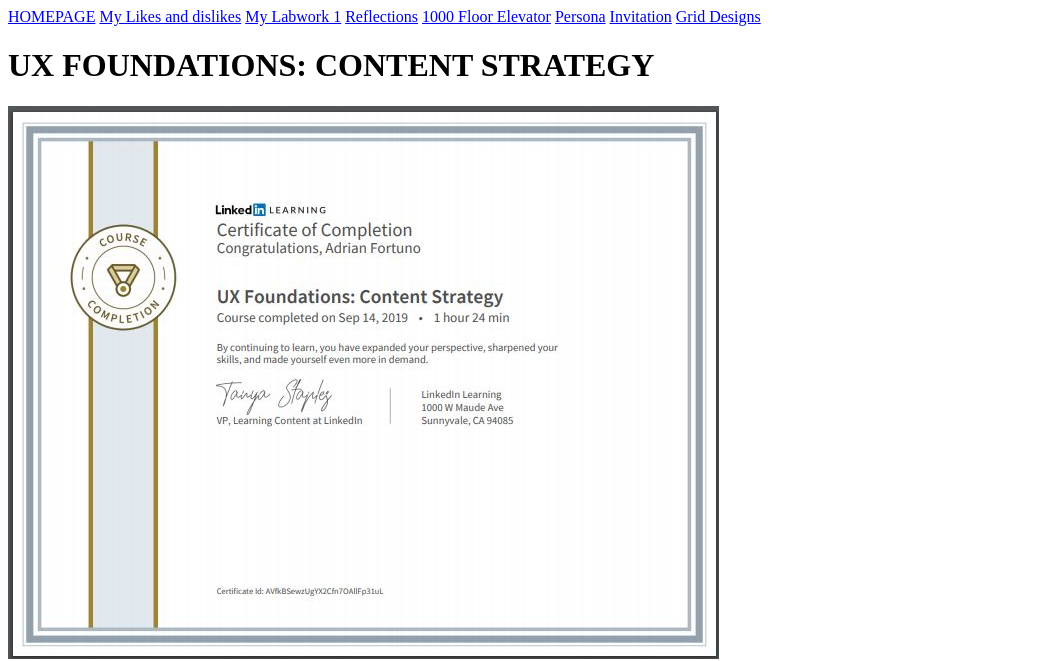
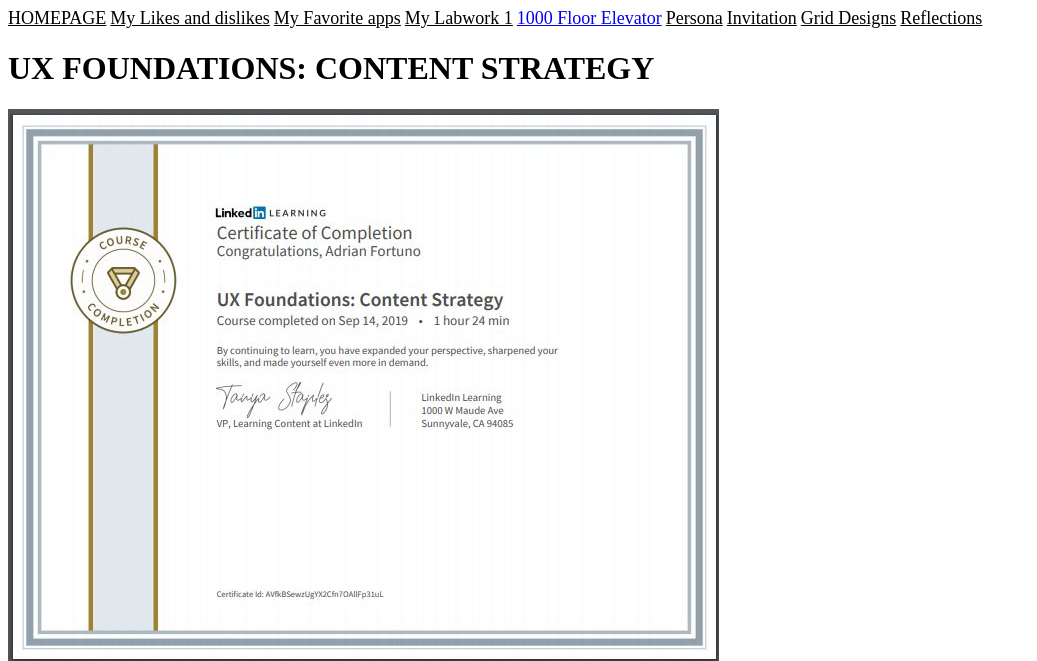
Before and after one commit to Xedris/Userdes1, a PHP site: page /UX-DESIGN-CERTIFICATES.php in a window 1280 px wide. Shown: the top 661 px of the page, without its empty margins (0-1037 px from the left). Run offline with PHP 8.4, Linux system fonts and the light colour scheme.

Commit message:
Update UX-DESIGN-CERTIFICATES.php

```diff
--- a/UX-DESIGN-CERTIFICATES.php
+++ b/UX-DESIGN-CERTIFICATES.php
@@ -2,14 +2,15 @@
 <html>
 <head>
 <title><b> UX CERTS </b> </title>
-<a href="index.php">HOMEPAGE</a>
-<a href="new-2.php">My Likes and dislikes</a>
-<a href="LABWORK1_Fortuno.php">My Labwork 1</a>
-<a href="Reflections.php">Reflections</a>
-<a href="Activity3.php">1000 Floor Elevator</a>
-<a href="Activity-6.php">Persona</a>
-<a href="Activity-7.php">Invitation</a>
-<a href="Grid.php">Grid Designs</a>
+<a href="index.php"style="color:Black;"><font size="4">HOMEPAGE</font></a>
+<a href="new-2.php"style="color:Black;"><font size="4">My Likes and dislikes</font></a>
+<a href="Activity2.php"style="color:Black;"><font size="4">My Favorite apps</font></a>
+<a href="LABWORK1_Fortuno.php"style="color:Black;"><font size="4">My Labwork 1</font></a>
+<a href="Activity3.php"php"style="color:Black;"><font size="4">1000 Floor Elevator</font></a>
+<a href="Activity-6.php"style="color:Black;"><font size="4">Persona</font></a>
+<a href="Activity-7.php"style="color:Black;"><font size="4">Invitation</font></a>
+<a href="Grid.php"style="color:Black;"><font size="4">Grid Designs</font></a>
+<a href="Reflections.php"style="color:Black;"><font size="4">Reflections</font></a>
 </head>
 <h1>UX FOUNDATIONS: CONTENT STRATEGY</h1>
 <p2><img src="cert 1.JPG" alt="UX FOUNDATIONS: CONTENT STRATEGY"></p2>
```
